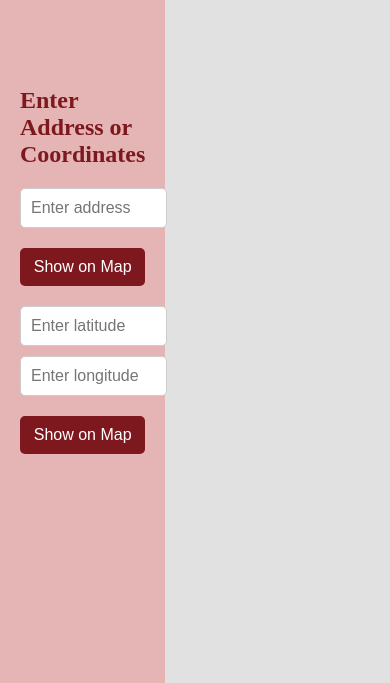
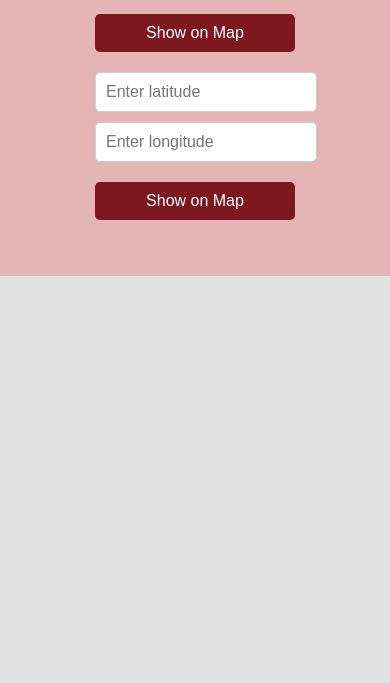
Before and after one commit to Tushar292004/RLP_build, a PHP site: page / in a window 390 px wide. Shown: the part 161-844 px from the top of the page. Run offline with PHP 8.4, Linux system fonts and the light colour scheme.

Commit message:
Add files via upload

```diff
--- a/index.php
+++ b/index.php
@@ -28,7 +28,6 @@
             position: relative;
             transition: background-color 0.3s ease;
         }
-
 
         .left-div img {
             width: 360px;
@@ -71,7 +70,6 @@
             transition: background-color 0.3s ease;
         }
 
-
         .right-div {
             flex: 1;
             background-color: #e1e1e1;
@@ -79,19 +77,41 @@
             box-sizing: border-box;
         }
 
-
         .right-div iframe {
             width: 100%;
             height: 100%;
+        }
+
+        /* Media Query for Mobile Screens */
+        @media (max-width: 768px) {
+            .container {
+                flex-direction: column;
+            }
+
+            .left-div {
+                flex: 1;
+            }
+
+            .left-div img {
+                width: 200px;
+                height: 80px;
+                top: 5px;
+            }
+
+            .left-div h2 {
+                font-size: 20px;
+            }
+
+            .left-div form {
+                max-width: 200px;
+            }
         }
     </style>
 </head>
 <body>
     <div class="container">
         <div class="left-div">
-
             <img src="//sathyabama.cognibot.in/pluginfile.php/1/theme_klass/logo/1687444541/Logo%202023.svg" alt="Logo">
-
             <h2>Enter Address or Coordinates</h2>
             <!-- Form for Address -->
             <form method="POST">
@@ -108,17 +128,14 @@
             </form>
         </div>
         <div class="right-div">
-
             <?php
-            if (isset($_POST["submit_coordinates"]))
-            {
+            if (isset($_POST["submit_coordinates"])) {
                 $latitude = $_POST["latitude"];
                 $longitude = $_POST["longitude"];
                 ?>
                 <iframe src="https://maps.google.com/maps?q=<?php echo $latitude; ?>,<?php echo $longitude; ?>&output=embed"></iframe>
                 <?php
-            } elseif (isset($_POST["submit_address"]))
-            {
+            } elseif (isset($_POST["submit_address"])) {
                 $address = $_POST["address"];
                 $address = str_replace(" ", "+", $address);
                 ?>
```
